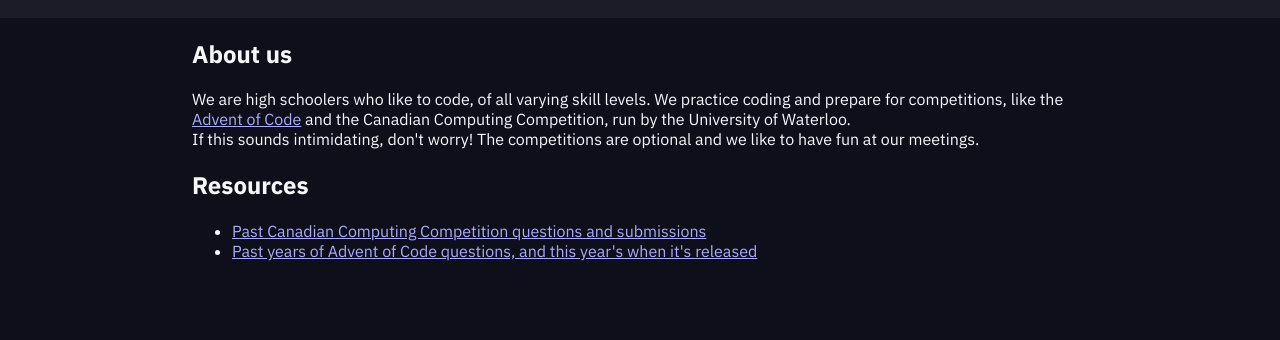
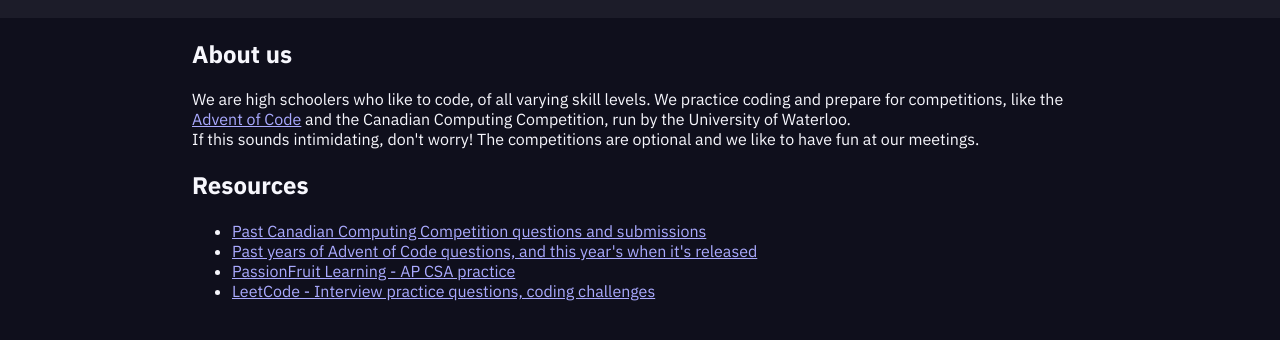
Before and after one commit to compsci-nss/compsci-nss.github.io, a plain HTML site: page index.html in a window 1280 px wide. Shown: the part 218-558 px from the top of the page. Drawn offline with Linux system fonts and the light colour scheme.

Commit message:
feat: Add more resources

```diff
--- a/index.html
+++ b/index.html
@@ -56,6 +56,16 @@
               released
             </a>
           </li>
+          <li>
+            <a href="https://www.passionfruitlearning.com/">
+              PassionFruit Learning - AP CSA practice
+            </a>
+          </li>
+          <li>
+            <a href="https://leetcode.com">
+              LeetCode - Interview practice questions, coding challenges
+            </a>
+          </li>
         </ul>
       </div>
     </main>
```
